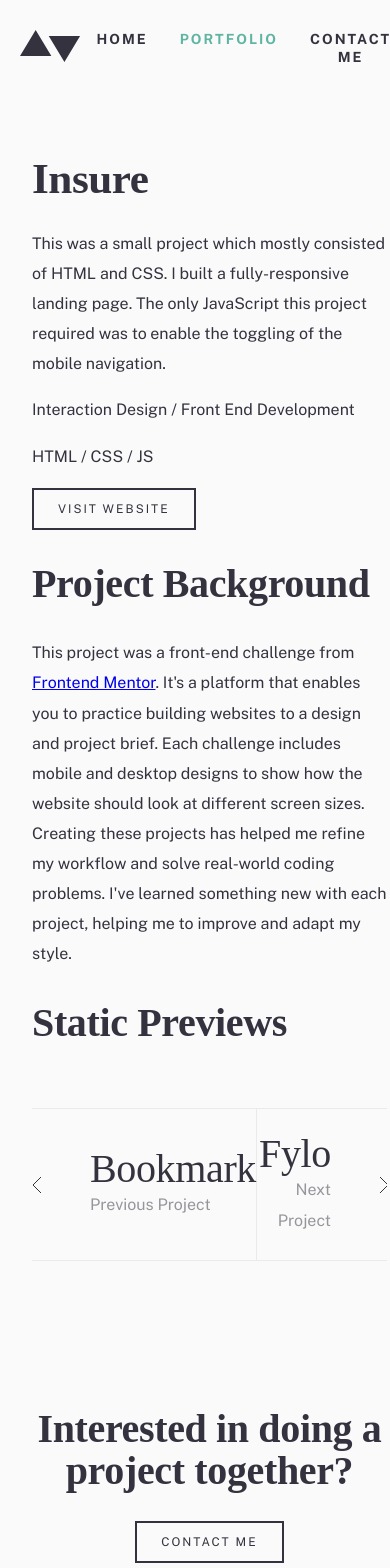
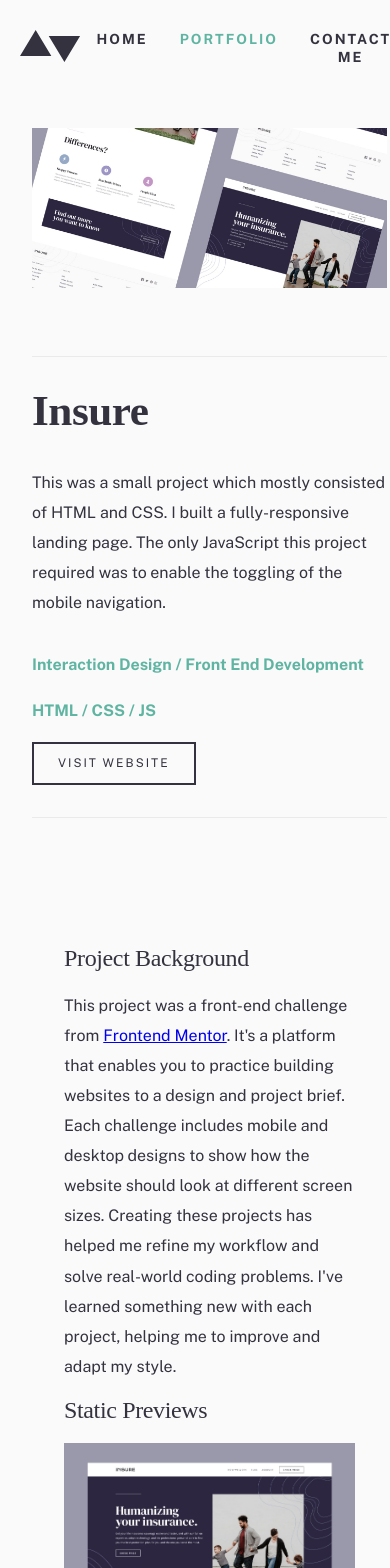
Before and after one commit to ziieng/portfolio-frontend-mentor, a React (Vite) app: page /portfolio/insure in a window 390 px wide. Shown: the top 1568 px of the page. Built offline with nearby package versions, Linux system fonts and the light colour scheme; a web font is replaced by a local one.

Commit message:
styling for portfolio detail pages

```diff
--- /dev/null
+++ b/src/assets/styles/PortfolioDetails.css
@@ -0,0 +1,118 @@
+.project-detail-page {
+  display: flex;
+  flex-direction: row;
+  gap: 2rem;
+}
+
+.project-hero {
+  width: 100%;
+  margin-bottom: 4rem;
+}
+
+.project-overview {
+  display: flex;
+  margin-bottom: 4rem;
+  flex-direction: column;
+  width: 35%;
+  max-width: 400px;
+  flex-grow: 0;
+  position: sticky;
+  top: 2rem;
+}
+
+.project-summary h1 {
+  margin-top: 0;
+}
+
+.project-details {
+  width: 65%;
+  flex-grow: 1;
+}
+
+.project-details h2 {
+  margin-top: 0;
+  font-weight: 500;
+  font-size: clamp(1.5rem, 4vw, 2rem);
+}
+
+.skills-used {
+  color: var(--color-cyan);
+  font-weight: 700;
+}
+
+.project-overview {
+  width: 80%;
+  align-content: center;
+  height: calc(100% - 4rem);
+  padding: 2rem 0;
+  border-top: 1px solid var(--color-light-gray);
+  border-bottom: 1px solid var(--color-light-gray);
+}
+
+.project-preview {
+  width: 100%;
+  margin-bottom: 2rem;
+}
+
+.show-on-tablet {
+  display: none;
+}
+
+@media (max-width: 768px) {
+  .project-detail-page {
+    flex-direction: column;
+  }
+
+  .project-overview {
+    display: flex;
+    position: static;
+    gap: 2rem;
+    width: 100%;
+    max-width: none;
+    margin-bottom: 4rem;
+    flex-direction: row;
+  }
+
+  .project-summary {
+    width: 100%;
+  }
+
+  .project-preview img {
+    max-width: 100%;
+    height: 100%;
+    margin: 0 auto;
+  }
+  .show-on-tablet {
+    display: block;
+  }
+  .hide-on-tablet {
+    display: none;
+  }
+
+  .project-details {
+    width: 100%;
+  }
+}
+
+@media (max-width: 600px) {
+  .project-overview {
+    flex-direction: column;
+    width: 100%;
+    gap: 0;
+  }
+  .show-on-tablet {
+    display: none;
+  }
+  .hide-on-tablet {
+    display: block;
+  }
+
+  .project-details {
+    width: calc(100% - 4rem);
+    padding: 2rem;
+  }
+
+  .project-preview {
+    width: 100%;
+  }
+}
--- a/src/pages/Bookmark.tsx
+++ b/src/pages/Bookmark.tsx
@@ -1,43 +1,83 @@
 import Button from "../components/Button/Button";
 import ContactCta from "../components/ContactCta/ContactCta";
 import PortfolioNav from "../components/PortfolioNav/PortfolioNav";
+import HeroDesktop from "../assets/images/detail/desktop/image-bookmark-hero@2x.jpg";
+import HeroTablet from "../assets/images/detail/tablet/image-bookmark-hero@2x.jpg";
+import HeroMobile from "../assets/images/detail/mobile/image-bookmark-hero@2x.jpg";
+import PreviewOneDesktop from "../assets/images/detail/desktop/image-bookmark-preview-1@2x.jpg";
+import PreviewOneTablet from "../assets/images/detail/tablet/image-bookmark-preview-1@2x.jpg";
+import PreviewOneMobile from "../assets/images/detail/mobile/image-bookmark-preview-1@2x.jpg";
+import PreviewTwoDesktop from "../assets/images/detail/desktop/image-bookmark-preview-2@2x.jpg";
+import PreviewTwoTablet from "../assets/images/detail/tablet/image-bookmark-preview-2@2x.jpg";
+import PreviewTwoMobile from "../assets/images/detail/mobile/image-bookmark-preview-2@2x.jpg";
+import "../assets/styles/PortfolioDetails.css";
 
-const Bookmark = () => (
-  <div>
-    <h1>Bookmark</h1>
-    <p>
-      This project required me to build a fully responsive landing page to the
-      designs provided. I used HTML5, along with CSS Grid and JavaScript for the
-      areas that required interactivity, such as the features section.
-    </p>
+const projectSummary =
+  "This project required me to build a fully responsive landing page to the designs provided. I used HTML5, along with CSS Grid and JavaScript for the areas that required interactivity, such as the features section.";
 
-    <p>Interaction Design / Front End Development</p>
-    <p>HTML / CSS / JS</p>
+const SkillsUsedSection = (
+  <>
+    <p className="skills-used">Interaction Design / Front End Development</p>
+    <p className="skills-used">HTML / CSS / JS</p>
     <Button
       text="Visit Website"
       navTo="https://www.frontendmentor.io/challenges/bookmark-landing-page-5d0b588a9edda32581d29158"
     />
+  </>
+);
 
+const Bookmark = () => (
+  <article>
+    <img
+      className="project-hero"
+      srcSet={`${HeroDesktop} 1200w, ${HeroTablet} 768w, ${HeroMobile} 375w`}
+      alt="Bookmark project hero image"
+    />
+    <div className="project-detail-page">
+      <div className="project-overview">
+        <div className="project-summary">
+          <h1>Bookmark</h1>
+          <p className="hide-on-tablet">{projectSummary}</p>
+          <div className="show-on-tablet">{SkillsUsedSection}</div>
+        </div>
+        <div className="hide-on-tablet">{SkillsUsedSection}</div>
+        <div className="show-on-tablet project-summary">
+          <p>{projectSummary}</p>
+        </div>
+      </div>
+      <div className="project-details">
         <h2>Project Background</h2>
         <p>
           This project was a front-end challenge from{" "}
           <a href="https://www.frontendmentor.io/">Frontend Mentor</a>. It's a
-      platform that enables you to practice building websites to a design and
-      project brief. Each challenge includes mobile and desktop designs to show
-      how the website should look at different screen sizes. Creating these
-      projects has helped me refine my workflow and solve real-world coding
-      problems. I've learned something new with each project, helping me to
-      improve and adapt my style.
+          platform that enables you to practice building websites to a design
+          and project brief. Each challenge includes mobile and desktop designs
+          to show how the website should look at different screen sizes.
+          Creating these projects has helped me refine my workflow and solve
+          real-world coding problems. I've learned something new with each
+          project, helping me to improve and adapt my style.
         </p>
 
         <h2>Static Previews</h2>
+        <img
+          className="project-preview"
+          srcSet={`${PreviewOneDesktop} 1200w, ${PreviewOneTablet} 768w, ${PreviewOneMobile} 375w`}
+          alt="Bookmark project preview one"
+        />
+        <img
+          className="project-preview"
+          srcSet={`${PreviewTwoDesktop} 1200w, ${PreviewTwoTablet} 768w, ${PreviewTwoMobile} 375w`}
+          alt="Bookmark project preview two"
+        />
+      </div>
+    </div>
     <PortfolioNav
       previous={{ label: "Manage", link: "/portfolio/manage" }}
       next={{ label: "Insure", link: "/portfolio/insure" }}
     />
 
     <ContactCta />
-  </div>
+  </article>
 );
 
 export default Bookmark;
--- a/src/pages/Fylo.tsx
+++ b/src/pages/Fylo.tsx
@@ -1,41 +1,75 @@
 import Button from "../components/Button/Button";
 import ContactCta from "../components/ContactCta/ContactCta";
 import PortfolioNav from "../components/PortfolioNav/PortfolioNav";
+import HeroDesktop from "../assets/images/detail/desktop/image-fylo-hero@2x.jpg";
+import HeroTablet from "../assets/images/detail/tablet/image-fylo-hero@2x.jpg";
+import HeroMobile from "../assets/images/detail/mobile/image-fylo-hero@2x.jpg";
+import PreviewOneDesktop from "../assets/images/detail/desktop/image-fylo-preview-1@2x.jpg";
+import PreviewOneTablet from "../assets/images/detail/tablet/image-fylo-preview-1@2x.jpg";
+import PreviewOneMobile from "../assets/images/detail/mobile/image-fylo-preview-1@2x.jpg";
+import PreviewTwoDesktop from "../assets/images/detail/desktop/image-fylo-preview-2@2x.jpg";
+import PreviewTwoTablet from "../assets/images/detail/tablet/image-fylo-preview-2@2x.jpg";
+import PreviewTwoMobile from "../assets/images/detail/mobile/image-fylo-preview-2@2x.jpg";
+import "../assets/styles/PortfolioDetails.css";
 
-const Fylo = () => (
-  <div>
-    <div className="project-summary">
-      <h1>Fylo</h1>
-      <p>
-        This project was built in pure HTML and CSS. I had mobile and desktop
-        designs to work to and built it so that it was fully-responsive. I took
-        a mobile-first approach and used modern CSS like Flexbox and Grid for
-        layout purposes.
-      </p>
+const projectSummary =
+  "This project was built in pure HTML and CSS. I had mobile and desktop designs to work to and built it so that it was fully-responsive. I took a mobile-first approach and used modern CSS like Flexbox and Grid for layout purposes.";
 
-      <p className="skill-highlight">
-        Interaction Design / Front End Development
-      </p>
-      <p className="skill-highlight">HTML / CSS</p>
+const SkillsUsedSection = (
+  <>
+    <p className="skills-used">Interaction Design / Front End Development</p>
+    <p className="skills-used">HTML / CSS</p>
     <Button
       text="Visit Website"
       navTo="https://www.frontendmentor.io/challenges/fylo-dark-theme-landing-page-5ca5f2d21e82137ec91a50fd"
     />
+  </>
+);
+
+const Fylo = () => (
+  <article>
+    <img
+      className="project-hero"
+      srcSet={`${HeroDesktop} 1200w, ${HeroTablet} 768w, ${HeroMobile} 375w`}
+      alt="Fylo project hero image"
+    />
+    <div className="project-detail-page">
+      <div className="project-overview">
+        <div className="project-summary">
+          <h1>Fylo</h1>
+          <p className="hide-on-tablet">{projectSummary}</p>
+          <div className="show-on-tablet">{SkillsUsedSection}</div>
+        </div>
+        <div className="hide-on-tablet">{SkillsUsedSection}</div>
+        <div className="show-on-tablet project-summary">
+          <p>{projectSummary}</p>
+        </div>
       </div>
       <div className="project-details">
         <h2>Project Background</h2>
         <p>
           This project was a front-end challenge from{" "}
           <a href="https://www.frontendmentor.io/">Frontend Mentor</a>. It's a
-        platform that enables you to practice building websites to a design and
-        project brief. Each challenge includes mobile and desktop designs to
-        show how the website should look at different screen sizes. Creating
-        these projects has helped me refine my workflow and solve real-world
-        coding problems. I've learned something new with each project, helping
-        me to improve and adapt my style.
+          platform that enables you to practice building websites to a design
+          and project brief. Each challenge includes mobile and desktop designs
+          to show how the website should look at different screen sizes.
+          Creating these projects has helped me refine my workflow and solve
+          real-world coding problems. I've learned something new with each
+          project, helping me to improve and adapt my style.
         </p>
 
         <h2>Static Previews</h2>
+        <img
+          className="project-preview"
+          srcSet={`${PreviewOneDesktop} 1200w, ${PreviewOneTablet} 768w, ${PreviewOneMobile} 375w`}
+          alt="Fylo project preview one"
+        />
+        <img
+          className="project-preview"
+          srcSet={`${PreviewTwoDesktop} 1200w, ${PreviewTwoTablet} 768w, ${PreviewTwoMobile} 375w`}
+          alt="Fylo project preview two"
+        />
+      </div>
     </div>
     <PortfolioNav
       previous={{ label: "Insure", link: "/portfolio/insure" }}
@@ -43,7 +77,7 @@ const Fylo = () => (
     />
 
     <ContactCta />
-  </div>
+  </article>
 );
 
 export default Fylo;
--- a/src/pages/Insure.tsx
+++ b/src/pages/Insure.tsx
@@ -1,43 +1,83 @@
 import Button from "../components/Button/Button";
 import ContactCta from "../components/ContactCta/ContactCta";
 import PortfolioNav from "../components/PortfolioNav/PortfolioNav";
+import HeroDesktop from "../assets/images/detail/desktop/image-insure-hero@2x.jpg";
+import HeroTablet from "../assets/images/detail/tablet/image-insure-hero@2x.jpg";
+import HeroMobile from "../assets/images/detail/mobile/image-insure-hero@2x.jpg";
+import PreviewOneDesktop from "../assets/images/detail/desktop/image-insure-preview-1@2x.jpg";
+import PreviewOneTablet from "../assets/images/detail/tablet/image-insure-preview-1@2x.jpg";
+import PreviewOneMobile from "../assets/images/detail/mobile/image-insure-preview-1@2x.jpg";
+import PreviewTwoDesktop from "../assets/images/detail/desktop/image-insure-preview-2@2x.jpg";
+import PreviewTwoTablet from "../assets/images/detail/tablet/image-insure-preview-2@2x.jpg";
+import PreviewTwoMobile from "../assets/images/detail/mobile/image-insure-preview-2@2x.jpg";
+import "../assets/styles/PortfolioDetails.css";
 
-const Insure = () => (
-  <div>
-    <h1>Insure</h1>
-    <p>
-      This was a small project which mostly consisted of HTML and CSS. I built a
-      fully-responsive landing page. The only JavaScript this project required
-      was to enable the toggling of the mobile navigation.
-    </p>
+const projectSummary =
+  "This was a small project which mostly consisted of HTML and CSS. I built a fully-responsive landing page. The only JavaScript this project required was to enable the toggling of the mobile navigation.";
 
-    <p>Interaction Design / Front End Development</p>
-    <p>HTML / CSS / JS</p>
+const SkillsUsedSection = (
+  <>
+    <p className="skills-used">Interaction Design / Front End Development</p>
+    <p className="skills-used">HTML / CSS / JS</p>
     <Button
       text="Visit Website"
       navTo="https://www.frontendmentor.io/challenges/insure-landing-page-uTU68JV8"
     />
+  </>
+);
 
+const Insure = () => (
+  <article>
+    <img
+      className="project-hero"
+      srcSet={`${HeroDesktop} 1200w, ${HeroTablet} 768w, ${HeroMobile} 375w`}
+      alt="Insure project hero image"
+    />
+    <div className="project-detail-page">
+      <div className="project-overview">
+        <div className="project-summary">
+          <h1>Insure</h1>
+          <p className="hide-on-tablet">{projectSummary}</p>
+          <div className="show-on-tablet">{SkillsUsedSection}</div>
+        </div>
+        <div className="hide-on-tablet">{SkillsUsedSection}</div>
+        <div className="show-on-tablet project-summary">
+          <p>{projectSummary}</p>
+        </div>
+      </div>
+      <div className="project-details">
         <h2>Project Background</h2>
         <p>
           This project was a front-end challenge from{" "}
           <a href="https://www.frontendmentor.io/">Frontend Mentor</a>. It's a
-      platform that enables you to practice building websites to a design and
-      project brief. Each challenge includes mobile and desktop designs to show
-      how the website should look at different screen sizes. Creating these
-      projects has helped me refine my workflow and solve real-world coding
-      problems. I've learned something new with each project, helping me to
-      improve and adapt my style.
+          platform that enables you to practice building websites to a design
+          and project brief. Each challenge includes mobile and desktop designs
+          to show how the website should look at different screen sizes.
+          Creating these projects has helped me refine my workflow and solve
+          real-world coding problems. I've learned something new with each
+          project, helping me to improve and adapt my style.
         </p>
 
         <h2>Static Previews</h2>
+        <img
+          className="project-preview"
+          srcSet={`${PreviewOneDesktop} 1200w, ${PreviewOneTablet} 768w, ${PreviewOneMobile} 375w`}
+          alt="Insure project preview one"
+        />
+        <img
+          className="project-preview"
+          srcSet={`${PreviewTwoDesktop} 1200w, ${PreviewTwoTablet} 768w, ${PreviewTwoMobile} 375w`}
+          alt="Insure project preview two"
+        />
+      </div>
+    </div>
     <PortfolioNav
       previous={{ label: "Bookmark", link: "/portfolio/bookmark" }}
       next={{ label: "Fylo", link: "/portfolio/fylo" }}
     />
 
     <ContactCta />
-  </div>
+  </article>
 );
 
 export default Insure;
--- a/src/pages/Manage.tsx
+++ b/src/pages/Manage.tsx
@@ -1,43 +1,83 @@
 import Button from "../components/Button/Button";
 import ContactCta from "../components/ContactCta/ContactCta";
 import PortfolioNav from "../components/PortfolioNav/PortfolioNav";
+import HeroDesktop from "../assets/images/detail/desktop/image-manage-hero@2x.jpg";
+import HeroTablet from "../assets/images/detail/tablet/image-manage-hero@2x.jpg";
+import HeroMobile from "../assets/images/detail/mobile/image-manage-hero@2x.jpg";
+import PreviewOneDesktop from "../assets/images/detail/desktop/image-manage-preview-1@2x.jpg";
+import PreviewOneTablet from "../assets/images/detail/tablet/image-manage-preview-1@2x.jpg";
+import PreviewOneMobile from "../assets/images/detail/mobile/image-manage-preview-1@2x.jpg";
+import PreviewTwoDesktop from "../assets/images/detail/desktop/image-manage-preview-2@2x.jpg";
+import PreviewTwoTablet from "../assets/images/detail/tablet/image-manage-preview-2@2x.jpg";
+import PreviewTwoMobile from "../assets/images/detail/mobile/image-manage-preview-2@2x.jpg";
+import "../assets/styles/PortfolioDetails.css";
 
-const Manage = () => (
-  <div>
-    <h1>Manage</h1>
-    <p>
-      This project required me to build a fully responsive landing page to the
-      designs provided. I used HTML5, along with CSS Grid and JavaScript for the
-      areas that required interactivity, such as the testimonial slider.
-    </p>
+const projectSummary =
+  "This project required me to build a fully responsive landing page to the designs provided. I used HTML5, along with CSS Grid and JavaScript for the areas that required interactivity, such as the testimonial slider.";
 
-    <p>Interaction Design / Front End Development</p>
-    <p>HTML / CSS / JS</p>
+const SkillsUsedSection = (
+  <>
+    <p className="skills-used">Interaction Design / Front End Development</p>
+    <p className="skills-used">HTML / CSS / JS</p>
     <Button
       text="Visit Website"
       navTo="https://www.frontendmentor.io/challenges/manage-landing-page-SLXqC6P5"
     />
+  </>
+);
 
+const Manage = () => (
+  <article>
+    <img
+      className="project-hero"
+      srcSet={`${HeroDesktop} 1200w, ${HeroTablet} 768w, ${HeroMobile} 375w`}
+      alt="Manage project hero image"
+    />
+    <div className="project-detail-page">
+      <div className="project-overview">
+        <div className="project-summary">
+          <h1>Manage</h1>
+          <p className="hide-on-tablet">{projectSummary}</p>
+          <div className="show-on-tablet">{SkillsUsedSection}</div>
+        </div>
+        <div className="hide-on-tablet">{SkillsUsedSection}</div>
+        <div className="show-on-tablet project-summary">
+          <p>{projectSummary}</p>
+        </div>
+      </div>
+      <div className="project-details">
         <h2>Project Background</h2>
         <p>
           This project was a front-end challenge from{" "}
           <a href="https://www.frontendmentor.io/">Frontend Mentor</a>. It's a
-      platform that enables you to practice building websites to a design and
-      project brief. Each challenge includes mobile and desktop designs to show
-      how the website should look at different screen sizes. Creating these
-      projects has helped me refine my workflow and solve real-world coding
-      problems. I've learned something new with each project, helping me to
-      improve and adapt my style.
+          platform that enables you to practice building websites to a design
+          and project brief. Each challenge includes mobile and desktop designs
+          to show how the website should look at different screen sizes.
+          Creating these projects has helped me refine my workflow and solve
+          real-world coding problems. I've learned something new with each
+          project, helping me to improve and adapt my style.b
         </p>
 
         <h2>Static Previews</h2>
+        <img
+          className="project-preview"
+          srcSet={`${PreviewOneDesktop} 1200w, ${PreviewOneTablet} 768w, ${PreviewOneMobile} 375w`}
+          alt="Manage project preview one"
+        />
+        <img
+          className="project-preview"
+          srcSet={`${PreviewTwoDesktop} 1200w, ${PreviewTwoTablet} 768w, ${PreviewTwoMobile} 375w`}
+          alt="Manage project preview two"
+        />
+      </div>
+    </div>
     <PortfolioNav
       previous={{ label: "Fylo", link: "/portfolio/fylo" }}
       next={{ label: "Bookmark", link: "/portfolio/bookmark" }}
     />
 
     <ContactCta />
-  </div>
+  </article>
 );
 
 export default Manage;
```
Lines whose indentation alone changed are shown as unchanged.
